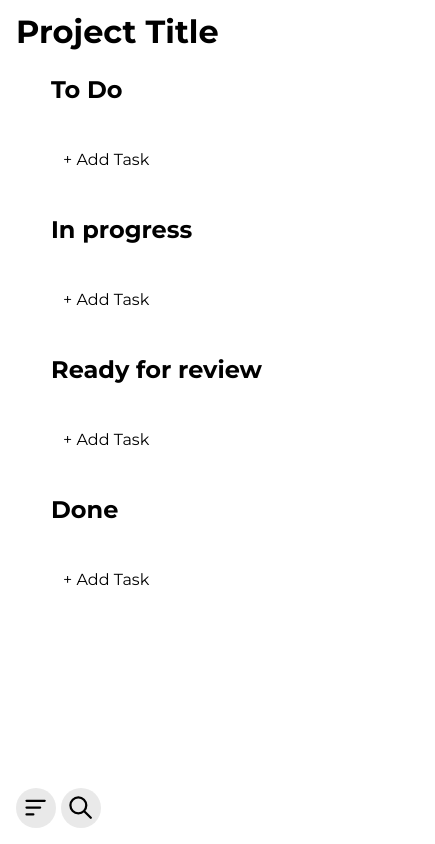
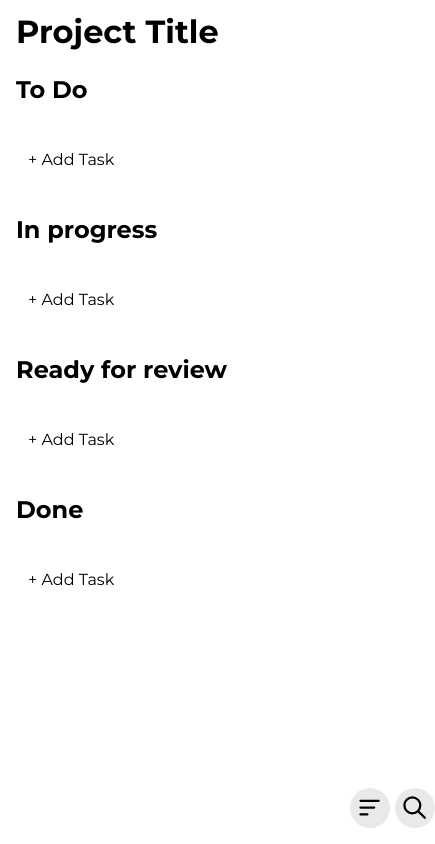
Before and after one commit to pgm-2425-programming-4/final-project-Lito00356, a React (Vite) app in the folder client/: page / in a window 390 px wide. Shown: the whole page, 435 px wide, since content can reach past the window. Built offline with nearby package versions, Linux system fonts and the light colour scheme.

Commit message:
Smaal tweaks to responsiveness

```diff
--- a/client/src/css/main.css
+++ b/client/src/css/main.css
@@ -24,7 +24,6 @@ body {
 .tasks-container {
   display: flex;
   flex-wrap: wrap;
-  justify-content: center;
 
   @media (min-width: 42rem) {
     justify-content: flex-start;
@@ -127,24 +126,28 @@ body {
 .menu-items {
   position: absolute;
   bottom: 0;
-  left: 0;
+  right: 0;
   display: flex;
   gap: 0.5rem;
   padding: 1rem;
+
+  @media (min-width: 42rem) {
+    bottom: 0;
+    left: 0;
+  }
 }
 
 .scroll-menu {
-  display: none;
+  display: inline;
   position: absolute;
   width: 15rem;
-  width: 0;
+  left: 3.1875rem;
+  bottom: 1rem;
   height: fit-content;
   max-height: 350px;
   overflow-y: auto;
   background-color: var(--bg-color);
   padding: 1rem;
-  bottom: 16px;
-  left: 51px;
   transition: width 1s ease;
 
   @starting-style {
--- a/client/src/css/modal.css
+++ b/client/src/css/modal.css
@@ -65,7 +65,7 @@
   flex-grow: 1;
   gap: 0.5rem;
 
-  @media (min-width: 42rem) {
+  @media (min-width: 62rem) {
     flex-direction: column;
     justify-content: flex-start;
   }
@@ -80,7 +80,7 @@
   padding: 0.25rem 0.5rem;
   margin-bottom: 0.5rem;
 
-  @media (min-width: 42rem) {
+  @media (min-width: 62rem) {
     position: relative;
     top: 0;
     right: 0;
```
